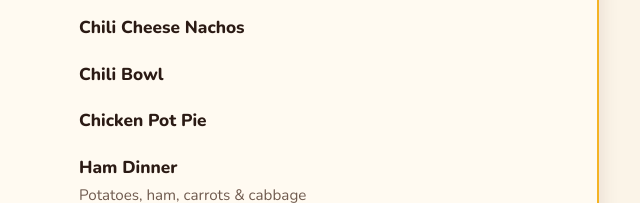
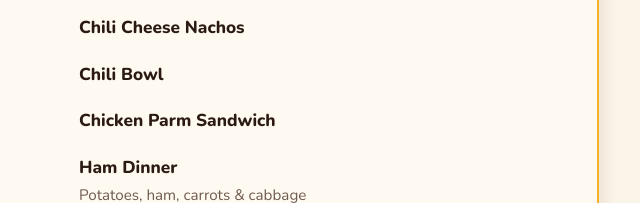
Before and after one commit to sherisplace/sherisplace.github.io, a plain HTML site: page index.html in a window 1280 px wide. Shown: the part 1067-1270 px from the top of the page, 593-1233 px from the left. Drawn offline with nearby package versions, Linux system fonts and the light colour scheme.

Commit message:
Today's specials (Nov 14), posted from Sheri's specials app

```diff
--- a/index.html
+++ b/index.html
@@ -766,7 +766,7 @@ const SPECIALS = [
   { n: "Chili Cheese Fries" },
   { n: "Chili Cheese Nachos" },
   { n: "Chili Bowl" },
-  { n: "Chicken Pot Pie" },
+  { n: "Chicken Parm Sandwich" },
   { n: "Ham Dinner", d: "Potatoes, ham, carrots & cabbage" },
   { n: "Brownie Sundae" },
 ];
```
